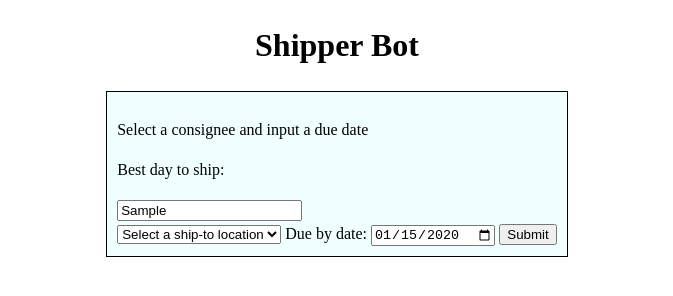
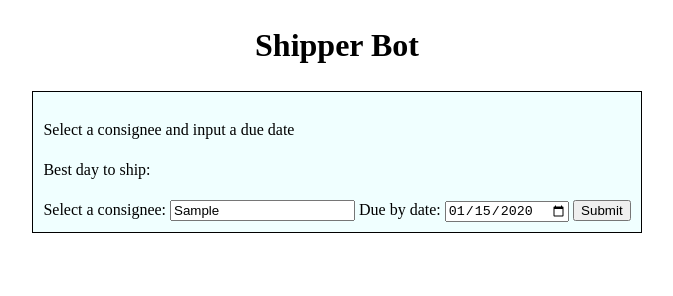
Before and after one commit to austin-bagwell/scheduleBot, a website with bundled scripts: page index.html in a window 1280 px wide. Both pictures are taken after typing "Sample", "2020-01-15" into the empty fields and a click on the button "Submit". Shown: the whole page, without its empty margins (303-976 px from the left). Built offline with nearby package versions, Linux system fonts and the light colour scheme.

Commit message:
autofill works, still ugly af

```diff
--- a/index.html
+++ b/index.html
@@ -18,15 +18,17 @@
           </div>
           <form name="best-ship-date" autocomplete="off">
             <div class="autocomplete">
-              <input
+              <label for="autocomplete-consignee">Select a consignee: </label
+              ><input
                 type="text"
                 name="autocomplete-consignee"
                 id="input-consignee"
+                placeholder="Begin typing to pull list"
               />
             </div>
-            <select id="select-consignee">
+            <!-- <select id="select-consignee">
               <option>Select a ship-to location</option>
-            </select>
+            </select> -->
             <label for="date">Due by date: </label>
             <input type="date" name="date" id="due-date-picker" />
             <button type="button" for="best-ship-date" id="submit">
--- a/script.js
+++ b/script.js
@@ -3,7 +3,7 @@
 import { findBestShipDate } from "./modules/bestShipDate.js";
 
 // DOM
-const selectConsignee = document.querySelector("#select-consignee");
+const inputConsignee = document.querySelector("#input-consignee");
 const btnSubmit = document.querySelector("#submit");
 const elDueDate = document.querySelector("#due-date-picker");
 const testy = document.querySelector("#testy");
@@ -21,12 +21,12 @@ const dummyJSON = {
   shipFrom: ["DUR", "SF", "DUR", "DUR", "SF"],
 };
 
-for (const consignee of dummyJSON.consignees) {
-  const option = document.createElement("option");
-  option.innerText = consignee;
-  option.value = consignee;
-  selectConsignee.appendChild(option);
-}
+// for (const consignee of dummyJSON.consignees) {
+//   const option = document.createElement("option");
+//   option.innerText = consignee;
+//   option.value = consignee;
+//   inputConsignee.appendChild(option);
+// }
 
 function minDateTomorrow() {
   const today = new Date();
@@ -49,10 +49,10 @@ elDueDate.addEventListener("change", function (e) {
 });
 
 btnSubmit.addEventListener("click", () => {
-  const selection = selectConsignee.value;
+  const selection = inputConsignee.value;
   const transitTime =
     dummyJSON.avgTransitTimes[dummyJSON.consignees.indexOf(selection)];
-  const dueDate = document.querySelector("#due-date").value;
+  const dueDate = document.querySelector("#due-date-picker").value;
 
   if (dummyJSON.consignees.includes(selection) && dueDate !== "") {
     testy.innerText = findBestShipDate(transitTime, dueDate);
@@ -68,10 +68,10 @@ btnSubmit.addEventListener("click", () => {
 // https://www.w3schools.com/howto/howto_js_autocomplete.asp
 
 function autocomplete(inp, arr) {
-  let currentFocus;
+  var currentFocus;
 
   inp.addEventListener("input", function (e) {
-    let a,
+    var a,
       b,
       i,
       val = this.value;
@@ -85,7 +85,7 @@ function autocomplete(inp, arr) {
 
     a = document.createElement("DIV");
     a.setAttribute("id", this.id + "autocomplete-list");
-    a.setAttribute("class", this.class + "autocomplete-items");
+    a.setAttribute("class", "autocomplete-items");
 
     this.parentNode.appendChild(a);
 
@@ -106,7 +106,7 @@ function autocomplete(inp, arr) {
     }
   });
   inp.addEventListener("keydown", function (e) {
-    const x = document.getElementsById(this.id + "autocomplete-list");
+    var x = document.getElementById(this.id + "autocomplete-list");
     if (x) x = x.getElementsByTagName("div");
     if (e.keyCode == 40) {
       currentFocus++;
@@ -142,7 +142,7 @@ function autocomplete(inp, arr) {
   }
 
   function closeAllLists(elmnt) {
-    const x = document.getElementsByClassName("autocomplete-items");
+    var x = document.getElementsByClassName("autocomplete-items");
     for (let i = 0; i < x.length; i++) {
       if (elmnt != x[i] && elmnt != inp) {
         x[i].parentNode.removeChild(x[i]);
--- a/styles.css
+++ b/styles.css
@@ -36,6 +36,7 @@ h1 {
 
 .autocomplete {
   position: relative;
+  display: inline-block;
 }
 
 .autocomplete-items {
```
